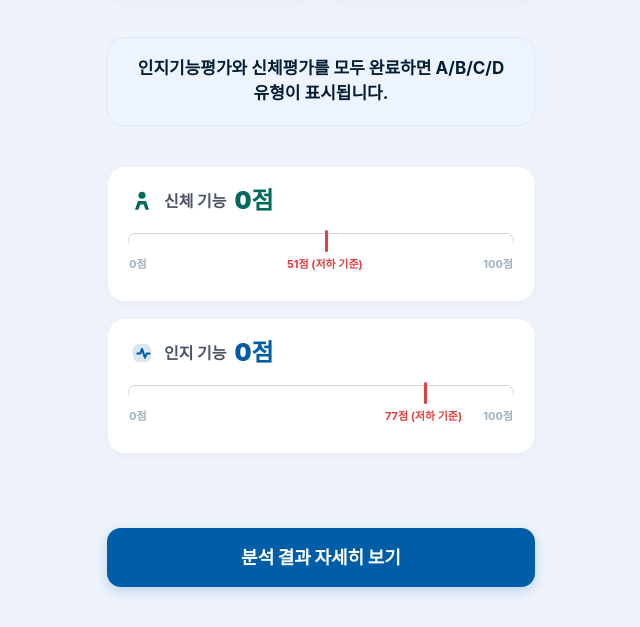
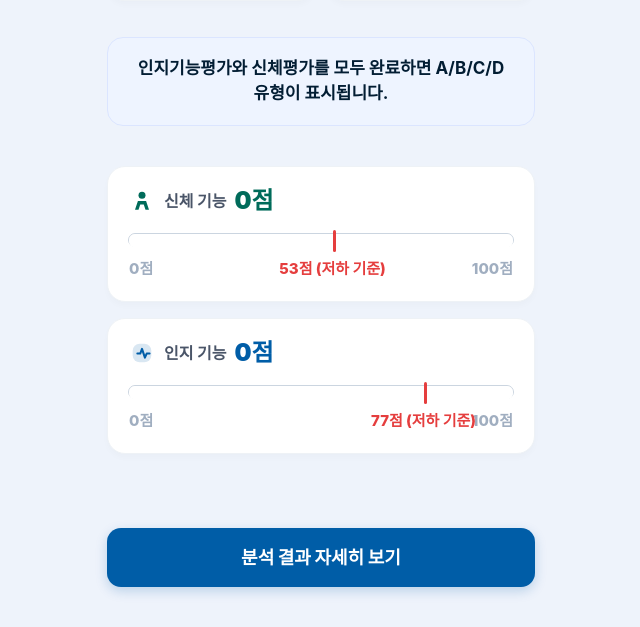
Before and after one commit to homilpat/finalinzi, a Flask app: page /final-result in a window 1280 px wide. Shown: the part 355-982 px from the top of the page, without its empty margins (319-959 px from the left). Run offline with Flask 3, Linux system fonts and the light colour scheme.

Commit message:
결과 화면: ABCD 매칭 오류 수정

```diff
--- a/MOCA/app.py
+++ b/MOCA/app.py
@@ -313,34 +313,34 @@ CARE_TYPE_MAP = {
         "code": "A",
         "name": "유지형",
         "title": "A 유형",
-        "summary": "인지기능과 신체기능이 모두 양호한 상태입니다.",
+        "summary": "인지기능과 신체기능이 모두 양호한 상태입니다. 현재의 건강한 상태를 유지하고 향상시키기 위한 예방 중심의 운동을 권장합니다.",
         "focus": "현재 상태 유지",
         "cognitive_status": "양호",
         "physical_status": "양호",
     },
     (0, 1): {
-        "code": "B",
-        "name": "신체관리형",
-        "title": "B 유형",
-        "summary": "인지기능은 양호하지만 신체기능 관리가 필요한 상태입니다.",
+        "code": "C",
+        "name": "통합관리형",
+        "title": "C 유형",
+        "summary": "인지기능은 양호하지만 신체기능 관리가 필요한 상태입니다. 안전한 맞춤 운동으로 하체 근력과 균형 능력을 함께 길러보겠습니다.",
         "focus": "보행 및 근력 관리",
         "cognitive_status": "양호",
         "physical_status": "저하",
     },
     (1, 0): {
-        "code": "C",
-        "name": "통합관리형",
-        "title": "C 유형",
-        "summary": "신체기능은 양호하지만 인지기능 변화 확인과 통합 관리가 필요한 상태입니다.",
+        "code": "B",
+        "name": "인지관리형",
+        "title": "B 유형",
+        "summary": "신체기능은 양호하지만 인지기능 변화 확인과 통합 관리가 필요한 상태입니다. 지금부터 꾸준히 두뇌 운동을 하면 인지 건강을 관리하는 데 도움이 됩니다.",
         "focus": "인지 훈련 중심 통합 관리",
         "cognitive_status": "저하",
         "physical_status": "양호",
     },
     (1, 1): {
         "code": "D",
-        "name": "인지관리형",
+        "name": "통합관리형",
         "title": "D 유형",
-        "summary": "인지기능과 신체기능 모두 세심한 관리가 필요한 상태입니다.",
+        "summary": "인지기능과 신체기능 모두 세심한 관리가 필요한 상태입니다. 보호자와 함께 안전하게 운동하며 몸과 두뇌를 함께 움직여 보세요.",
         "focus": "인지 및 신체 동시 관리",
         "cognitive_status": "저하",
         "physical_status": "저하",
--- a/MOCA/templates/final_result.html
+++ b/MOCA/templates/final_result.html
@@ -174,7 +174,7 @@
       {% set phys_threshold_100 = ((1.0 - gait.threshold) * 100) | int %}
     {% else %}
       {% set phys_score_100 = 0 %}
-      {% set phys_threshold_100 = 51 %}
+      {% set phys_threshold_100 = 53 %}
     {% endif %}
 
     <!-- Physical Function Gauge -->
@@ -196,10 +196,10 @@
         <!-- Tick line at threshold -->
         <div style="position: absolute; left: {{ phys_threshold_100 }}%; top: -4px; width: 3px; height: 22px; background: #e53e3e; border-radius: 2px; z-index: 2;"></div>
         <!-- Ticks labels row -->
-        <div style="position: relative; width: 100%; height: 16px; margin-top: 8px;">
-          <span style="position: absolute; left: 0; font-size: 11px; color: #a0aec0; font-weight: bold;">0점</span>
-          <span style="position: absolute; left: {{ phys_threshold_100 }}%; transform: translateX(-50%); font-size: 11px; color: #e53e3e; font-weight: bold; white-space: nowrap; z-index: 2;">{{ phys_threshold_100 }}점 (저하 기준)</span>
-          <span style="position: absolute; right: 0; font-size: 11px; color: #a0aec0; font-weight: bold;">100점</span>
+        <div style="position: relative; width: 100%; height: 22px; margin-top: 10px;">
+          <span style="position: absolute; left: 0; font-size: 15px; color: #a0aec0; font-weight: 800;">0점</span>
+          <span style="position: absolute; left: {{ phys_threshold_100 }}%; transform: translateX(-50%); font-size: 15px; color: #e53e3e; font-weight: 800; white-space: nowrap; z-index: 2;">{{ phys_threshold_100 }}점 (저하 기준)</span>
+          <span style="position: absolute; right: 0; font-size: 15px; color: #a0aec0; font-weight: 800;">100점</span>
         </div>
       </div>
     </div>
@@ -223,10 +223,10 @@
         <!-- Tick line at 76.7% (23 points) -->
         <div style="position: absolute; left: 76.7%; top: -4px; width: 3px; height: 22px; background: #e53e3e; border-radius: 2px; z-index: 2;"></div>
         <!-- Ticks labels row -->
-        <div style="position: relative; width: 100%; height: 16px; margin-top: 8px;">
-          <span style="position: absolute; left: 0; font-size: 11px; color: #a0aec0; font-weight: bold;">0점</span>
-          <span style="position: absolute; left: 76.7%; transform: translateX(-50%); font-size: 11px; color: #e53e3e; font-weight: bold; white-space: nowrap; z-index: 2;">77점 (저하 기준)</span>
-          <span style="position: absolute; right: 0; font-size: 11px; color: #a0aec0; font-weight: bold;">100점</span>
+        <div style="position: relative; width: 100%; height: 22px; margin-top: 10px;">
+          <span style="position: absolute; left: 0; font-size: 15px; color: #a0aec0; font-weight: 800;">0점</span>
+          <span style="position: absolute; left: 76.7%; transform: translateX(-50%); font-size: 15px; color: #e53e3e; font-weight: 800; white-space: nowrap; z-index: 2;">77점 (저하 기준)</span>
+          <span style="position: absolute; right: 0; font-size: 15px; color: #a0aec0; font-weight: 800;">100점</span>
         </div>
       </div>
     </div>
--- a/MOCA/templates/gait.html
+++ b/MOCA/templates/gait.html
@@ -44,7 +44,7 @@
         보행 CSV 업로드
         <input type="file" id="gaitCsvInput" accept=".csv,text/csv">
       </label>
-      <button class="btn btn-secondary btn-lg" type="button" id="gaitCsvBtn">
+      <button class="btn btn-secondary btn-lg" type="button" id="gaitCsvBtn" style="background: #718096; color: white;">
         CSV로 추론
       </button>
     </div>
@@ -69,7 +69,7 @@
           <input class="gait-feature-input" data-feature="roll_amp_pool_iqr" type="number" step="0.0001" value="14.2803">
         </label>
       </div>
-      <button class="btn btn-secondary btn-lg" type="button" id="gaitPredictBtn">
+      <button class="btn btn-secondary btn-lg" type="button" id="gaitPredictBtn" style="background: #718096; color: white;">
         수동값으로 추론
       </button>
     </details>
```
Also changed, not shown: MOCA/templates/exercise_active.html (+12 -10 lines), MOCA/templates/report_detail.html (+2 -14 lines).
